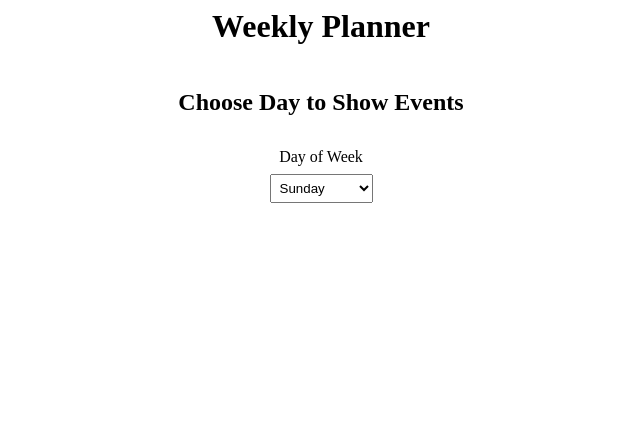
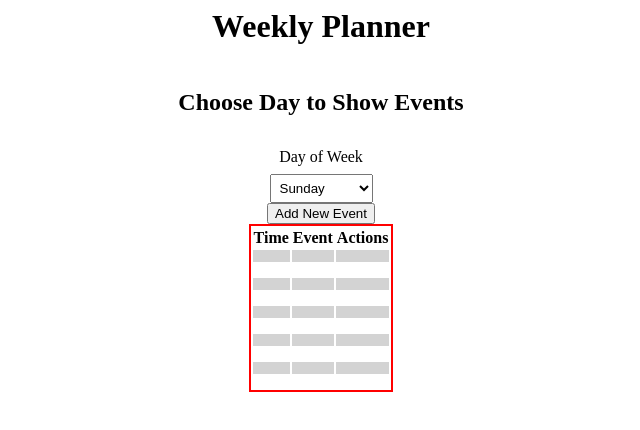
Before and after one commit to kakriske/week-planner, a plain HTML site: page index.html in a window 1280 px wide. Shown: the whole page, without its empty margins (319-959 px from the left). Drawn offline with Linux system fonts and the light colour scheme.

Commit message:
Work Message

```diff
--- a/index.html
+++ b/index.html
@@ -1,10 +1,10 @@
 <!DOCTYPE html>
 <html lang="en">
   <head>
-  <meta charset="UTF-8">
-  <meta name="viewport" content="width=device-width, initial-scale=1.0">
+    <meta charset="UTF-8" />
+    <meta name="viewport" content="width=device-width, initial-scale=1.0" />
     <title>Week Planner</title>
-  <link rel="stylesheet" href="styles.css">
+    <link rel="stylesheet" href="styles.css" />
   </head>
   <body>
     <main class="container">
@@ -24,6 +24,70 @@
           <option>Saturday</option>
         </select>
       </div>
+      <div class="table-container container">
+        <button>Add New Event</button>
+        <table>
+          <thead>
+           <tr>
+            <th>Time</th>
+            <th>Event</th>
+            <th>Actions</th>
+           </tr>
+          </thead>
+          <tbody>
+            <tr>
+              <td></td>
+              <td></td>
+              <td></td>
+            </tr>
+            <tr>
+              <td></td>
+              <td></td>
+              <td></td>
+            </tr>
+            <tr>
+              <td></td>
+              <td></td>
+              <td></td>
+            </tr>
+            <tr>
+              <td></td>
+              <td></td>
+              <td></td>
+            </tr>
+            <tr>
+              <td></td>
+              <td></td>
+              <td></td>
+            </tr>
+            <tr>
+              <td></td>
+              <td></td>
+              <td></td>
+            </tr>
+            <tr>
+              <td></td>
+              <td></td>
+              <td></td>
+            </tr>
+            <tr>
+              <td></td>
+              <td></td>
+              <td></td>
+            </tr>
+            <tr>
+              <td></td>
+              <td></td>
+              <td></td>
+            </tr>
+            <tr>
+              <td></td>
+              <td></td>
+              <td></td>
+            </tr>
+          </tbody>
+        </table>
+      </div>
     </main>
     <script src="main.js"></script>
   </body>
--- a/styles.css
+++ b/styles.css
@@ -31,3 +31,23 @@
 .days-of-week-container > select {
   padding: 5px;
 }
+
+tr {
+  height: 12px;
+}
+
+tbody > tr:nth-child(odd) {
+  background-color: lightgray;
+}
+
+table {
+  border: 2px solid red;
+}
+
+thead {
+  border: 2px solid blue;
+}
+
+tbody {
+  border: 2px orange solid;
+}
```
Lines whose indentation alone changed are shown as unchanged.
